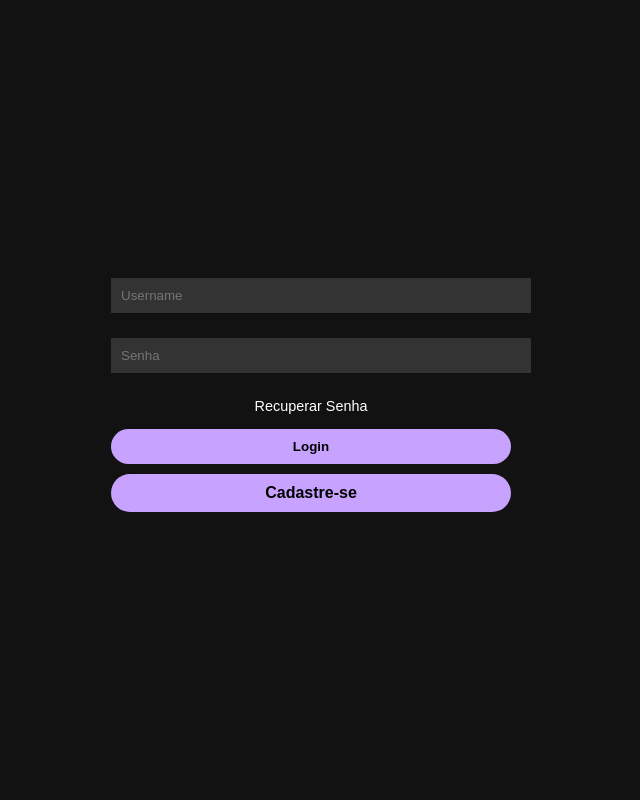
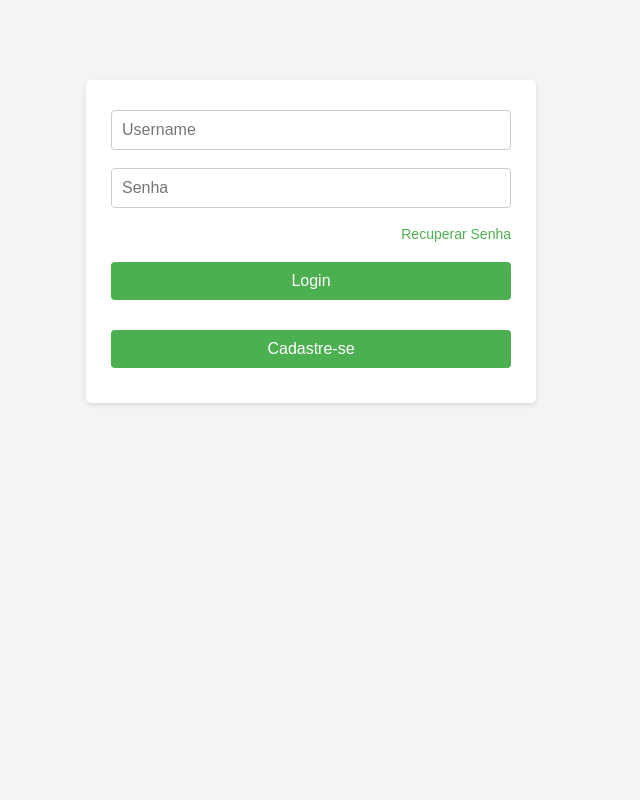
Before and after one commit to Muowl/bagre_bet, a Flask app: page /login in a window 1280 px wide. Shown: the whole page, without its empty margins (329-969 px from the left). Run offline with Flask 3, Linux system fonts and the light colour scheme.

Commit message:
Ajustes estilo e pasta static

```diff
--- /dev/null
+++ b/static/style.css
@@ -0,0 +1,125 @@
+body {
+    font-family: Arial, sans-serif;
+    margin: 0;
+    padding: 20px;
+    background-color: #f4f4f4;
+}
+.container {
+    max-width: 1000px;
+    margin: 0 auto;
+    background: white;
+    padding: 20px;
+    border-radius: 5px;
+    box-shadow: 0 2px 5px rgba(0,0,0,0.1);
+}
+h1 {
+    color: #333;
+    text-align: center;
+    margin-bottom: 30px;
+}
+table {
+    width: 100%;
+    border-collapse: collapse;
+    margin-top: 20px;
+}
+th, td {
+    padding: 12px 15px;
+    border-bottom: 1px solid #ddd;
+    text-align: left;
+}
+th {
+    background-color: #f8f8f8;
+    font-weight: bold;
+}
+tr:hover {
+    background-color: #f1f1f1;
+}
+.voltar {
+    display: inline-block;
+    margin-top: 20px;
+    padding: 10px 15px;
+    background-color: #4CAF50;
+    color: white;
+    text-decoration: none;
+    border-radius: 4px;
+}
+.voltar:hover {
+    background-color: #45a049;
+}
+.sem-usuarios {
+    text-align: center;
+    padding: 20px;
+    color: #666;
+}
+/* Estilo para o formulário de login */
+.login-container {
+    max-width: 400px;
+    margin: 60px auto;
+    background: #fff;
+    padding: 30px 25px 25px 25px;
+    border-radius: 5px;
+    box-shadow: 0 2px 5px rgba(0,0,0,0.1);
+}
+.form-group {
+    margin-bottom: 18px;
+}
+input[type="text"],
+input[type="password"] {
+    width: 100%;
+    padding: 10px;
+    border: 1px solid #ccc;
+    border-radius: 4px;
+    box-sizing: border-box;
+    font-size: 16px;
+}
+.btn {
+    width: 100%;
+    padding: 10px;
+    background-color: #4CAF50;
+    color: white;
+    border: none;
+    border-radius: 4px;
+    font-size: 16px;
+    cursor: pointer;
+    margin-top: 10px;
+    margin-bottom: 10px;
+    transition: background 0.2s;
+    text-align: center;
+    text-decoration: none;
+    display: block;
+}
+.btn:hover {
+    background-color: #45a049;
+}
+.alert {
+    background: #ffdddd;
+    color: #a94442;
+    padding: 10px;
+    border-radius: 4px;
+    margin-bottom: 15px;
+    border: 1px solid #f5c6cb;
+    text-align: center;
+}
+.recover-link {
+    display: block;
+    margin-bottom: 10px;
+    color: #4CAF50;
+    text-decoration: none;
+    font-size: 14px;
+    text-align: right;
+}
+.recover-link:hover {
+    text-decoration: underline;
+}
+
+/* Estilo para o container de botões na página de login */
+.button-container {
+    display: flex;
+    flex-direction: column;
+    gap: 10px;
+}
+
+.button-container .btn {
+    width: 100%;
+    box-sizing: border-box;
+}
--- a/templates/login.html
+++ b/templates/login.html
@@ -4,74 +4,7 @@
   <meta charset="UTF-8">
   <meta name="viewport" content="width=device-width, initial-scale=1">
   <title>Login</title>
-  <style>
-    body {
-      background-color: #121212;
-      color: white;
-      font-family: Arial, sans-serif;
-      display: flex;
-      justify-content: center;
-      align-items: center;
-      height: 100vh;
-      margin: 0;
-    }
-
-    .login-container {
-      width: 100%;
-      max-width: 400px;
-      padding: 20px;
-      text-align: center;
-    }
-
-    .form-group {
-      margin-bottom: 20px;
-    }
-
-    input {
-      width: 100%;
-      padding: 10px;
-      background-color: #333;
-      border: none;
-      color: white;
-      margin-bottom: 5px;
-    }
-
-    .input-label {
-      text-align: left;
-      display: block;
-      margin-bottom: 5px;
-      color: #888;
-      font-size: 0.8rem;
-    }
-
-    .recover-link {
-      display: block;
-      text-align: center;
-      color: white;
-      text-decoration: none;
-      margin: 15px 0;
-      font-size: 0.9rem;
-    }
-
-    .btn {
-      background-color: #c8a2ff;
-      color: black;
-      border: none;
-      border-radius: 20px;
-      padding: 10px 0;
-      width: 100%;
-      cursor: pointer;
-      font-weight: bold;
-      margin-bottom: 10px;
-    }
-
-    .alert {
-      background-color: rgba(255, 0, 0, 0.3);
-      padding: 10px;
-      margin-bottom: 20px;
-      border-radius: 5px;
-    }
-  </style>
+  <link rel="stylesheet" href="{{ url_for('static', filename='style.css') }}">
 </head>
 <body>
   <div class="login-container">
@@ -94,8 +27,10 @@
 
       <a href="#" class="recover-link">Recuperar Senha</a>
 
-      <button type="submit" class="btn">Login</button>
-      <a href="{{ url_for('cadastro') }}" class="btn" style="display: inline-block; text-decoration: none;">Cadastre-se</a>
+      <div class="button-container">
+        <button type="submit" class="btn">Login</button>
+        <a href="{{ url_for('cadastro') }}" class="btn">Cadastre-se</a>
+      </div>
     </form>
   </div>
 </body>
```
Also changed, not shown: templates/dados.html (+1 -55 lines).
